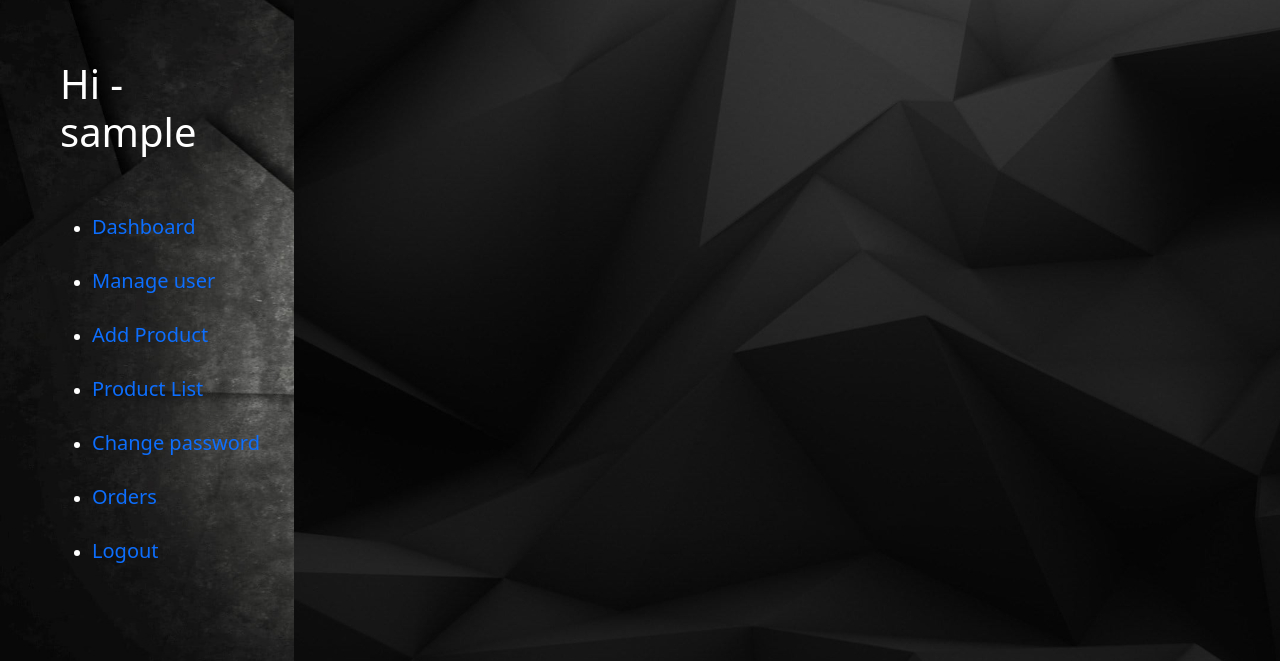
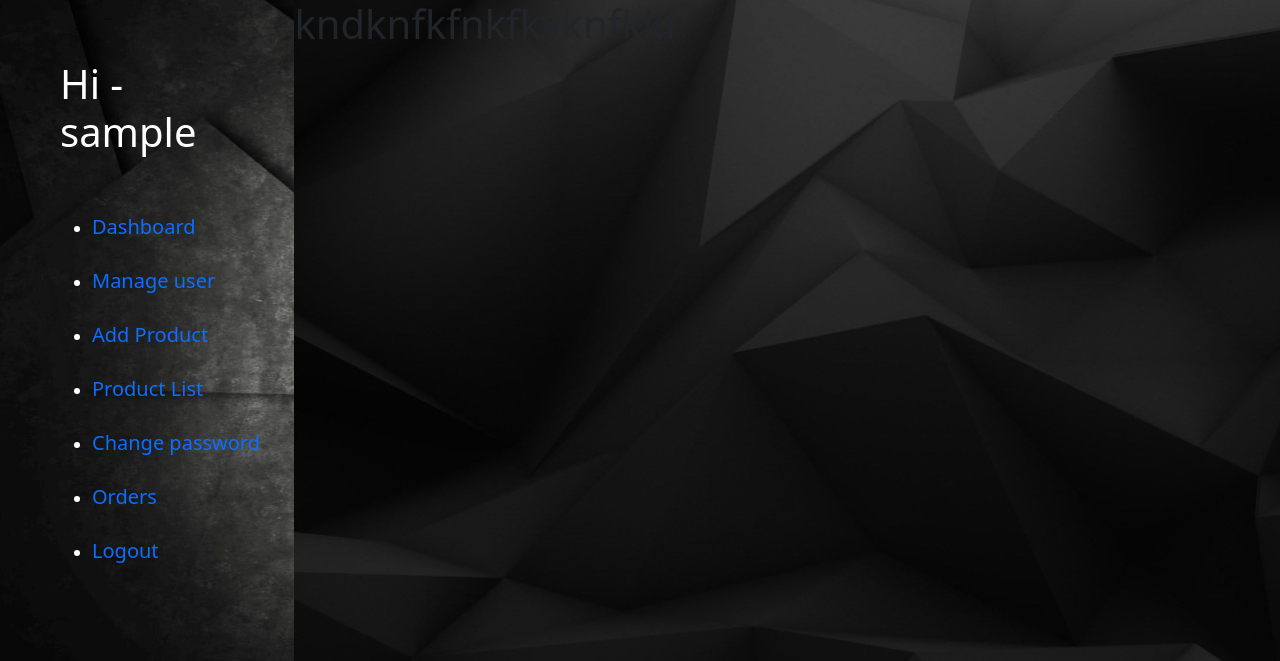
Before and after one commit to johmn123-wq/Online-Shopping-Store, a PHP site: page /admin/product_list.php in a window 1280 px wide. Shown: the top 661 px of the page. Run offline with PHP 8.4, Linux system fonts and the light colour scheme; the visitor is signed in with stand-in values (Sample User, id 1).

```diff
--- a/admin/product_list.php
+++ b/admin/product_list.php
@@ -35,6 +35,6 @@ include "Sidenav.php";
 
  <body >
 
-
+<h1>kndknfkfnkfkvknfkkf</h1>
  </body>
  </html>
```
Also changed, not shown: 1 other file.
